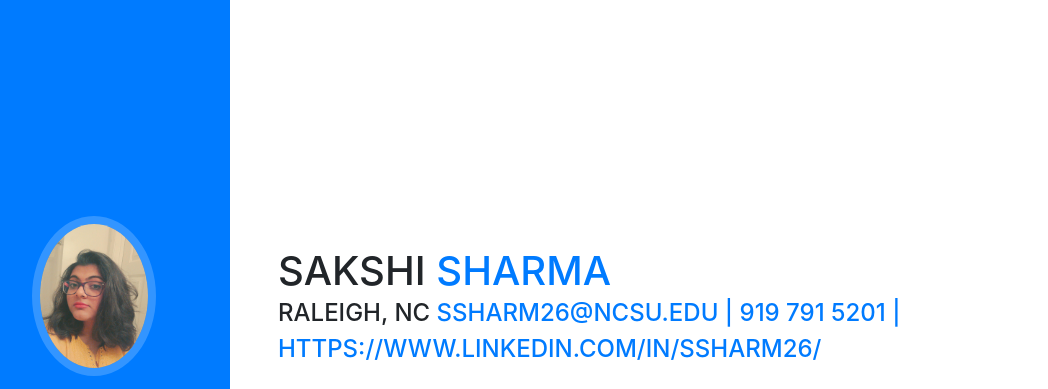
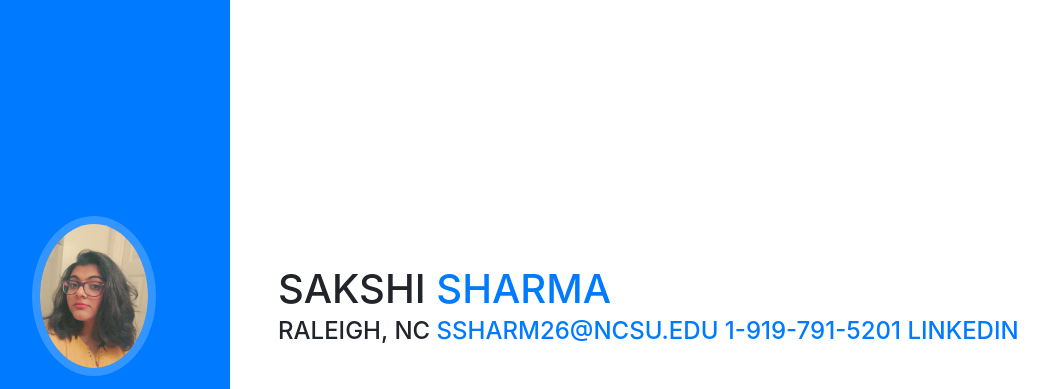
Before and after one commit to sak9330/sak9330.github.io, a website with bundled scripts: page index.html in a window 1280 px wide. Shown: the top 389 px of the page, without its empty margins (42-1090 px from the left). Built offline with nearby package versions, Linux system fonts and the light colour scheme; a web font is replaced by a local one.

Commit message:
Update index.html

```diff
--- a/index.html
+++ b/index.html
@@ -65,7 +65,9 @@
             <span class="text-primary">Sharma</span>
           </h1>
           <div class="subheading mb-5">Raleigh, NC
-            <a href="mailto:name@email.com">ssharm26@ncsu.edu | 919 791 5201 | https://www.linkedin.com/in/ssharm26/</a>
+		  <a href="mailto:name@email.com">ssharm26@ncsu.edu </a>
+		  <a href="tel:1-919-791-5201">1-919-791-5201</a>
+		  <a href="https://www.linkedin.com/in/ssharm26/">LinkedIn</a>
           </div>
           <p class="lead mb-5">I'm interested in opportunities in Controls and Mechatronics. </p>
           <div class="social-icons">
```
